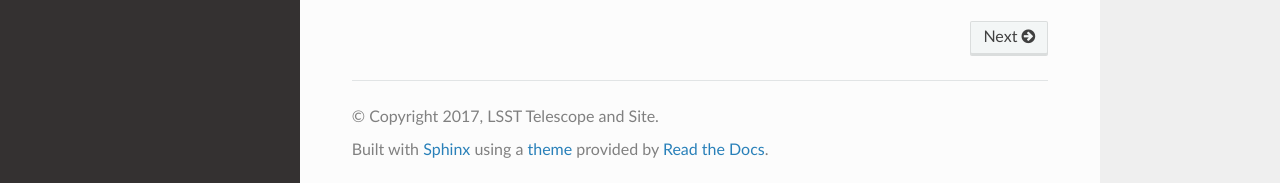
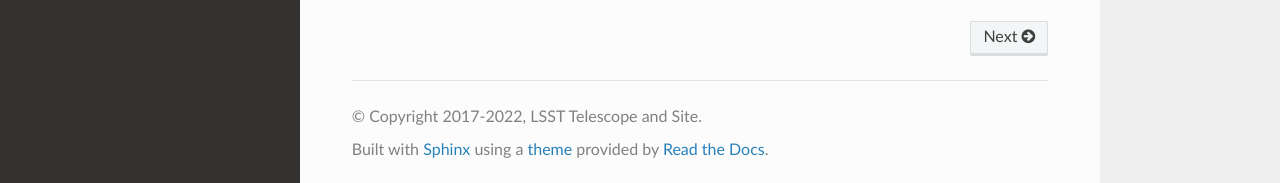
Before and after one commit to lsst-ts/ts_observatory_model, a Sphinx documentation site: the page built from doc/index.rst, in a window 1280 px wide and 1090 px high. Shown: the part 904-1087 px from the top of the window. Built offline with Sphinx 7.4.7 and the Read the Docs theme 2.0.0, drawn with Linux system fonts in a browser that asks for light colours; the version number could not be read and is left out.

Commit message:
Update copyright date range.

```diff
--- a/doc/conf.py
+++ b/doc/conf.py
@@ -61,7 +61,7 @@ master_doc = "index"
 
 # General information about the project.
 project = "Observatory Model"
-copyright = "2017, LSST Telescope and Site"
+copyright = "2017-2022, LSST Telescope and Site"
 
 # The version info for the project you're documenting, acts as replacement
 # for |version| and |release|, also used in various other places throughout
```
